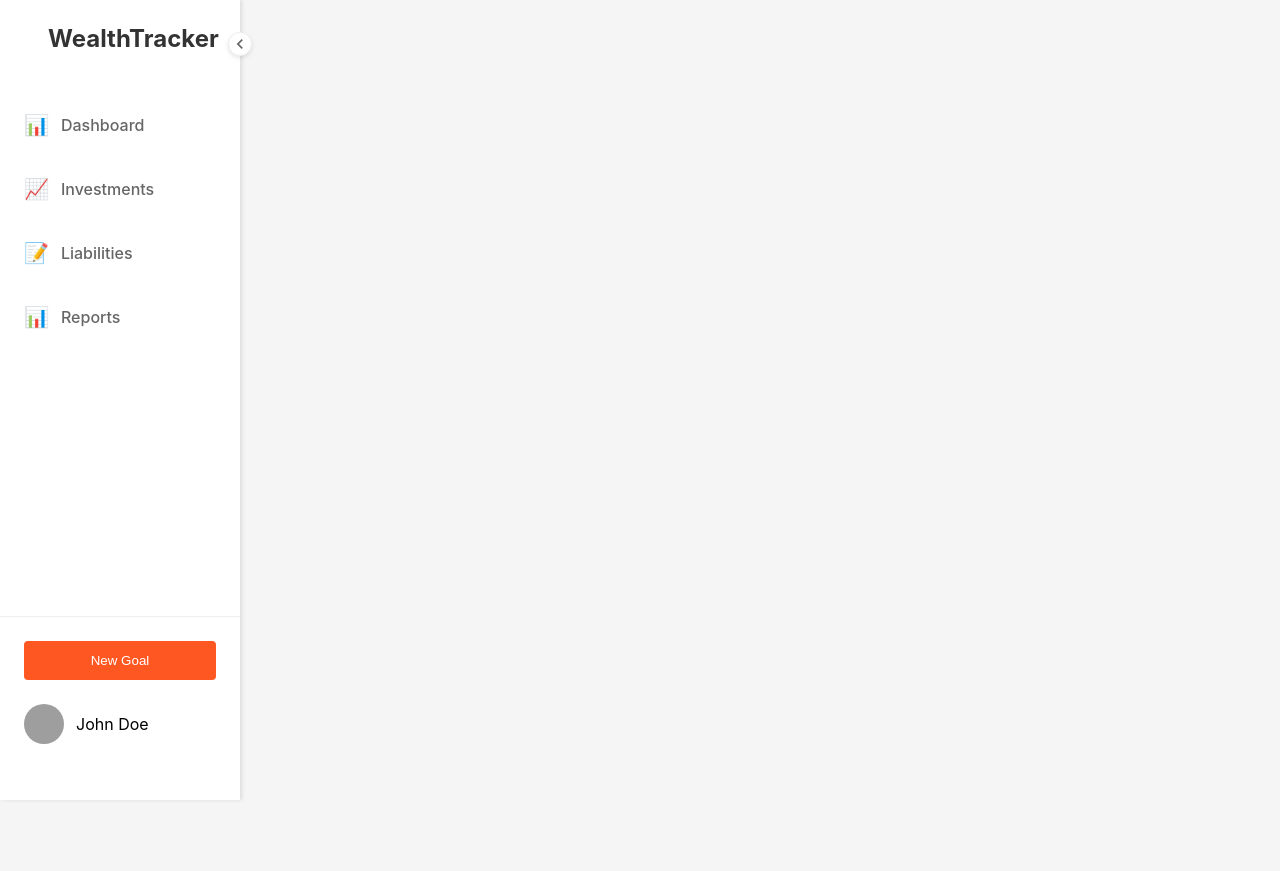
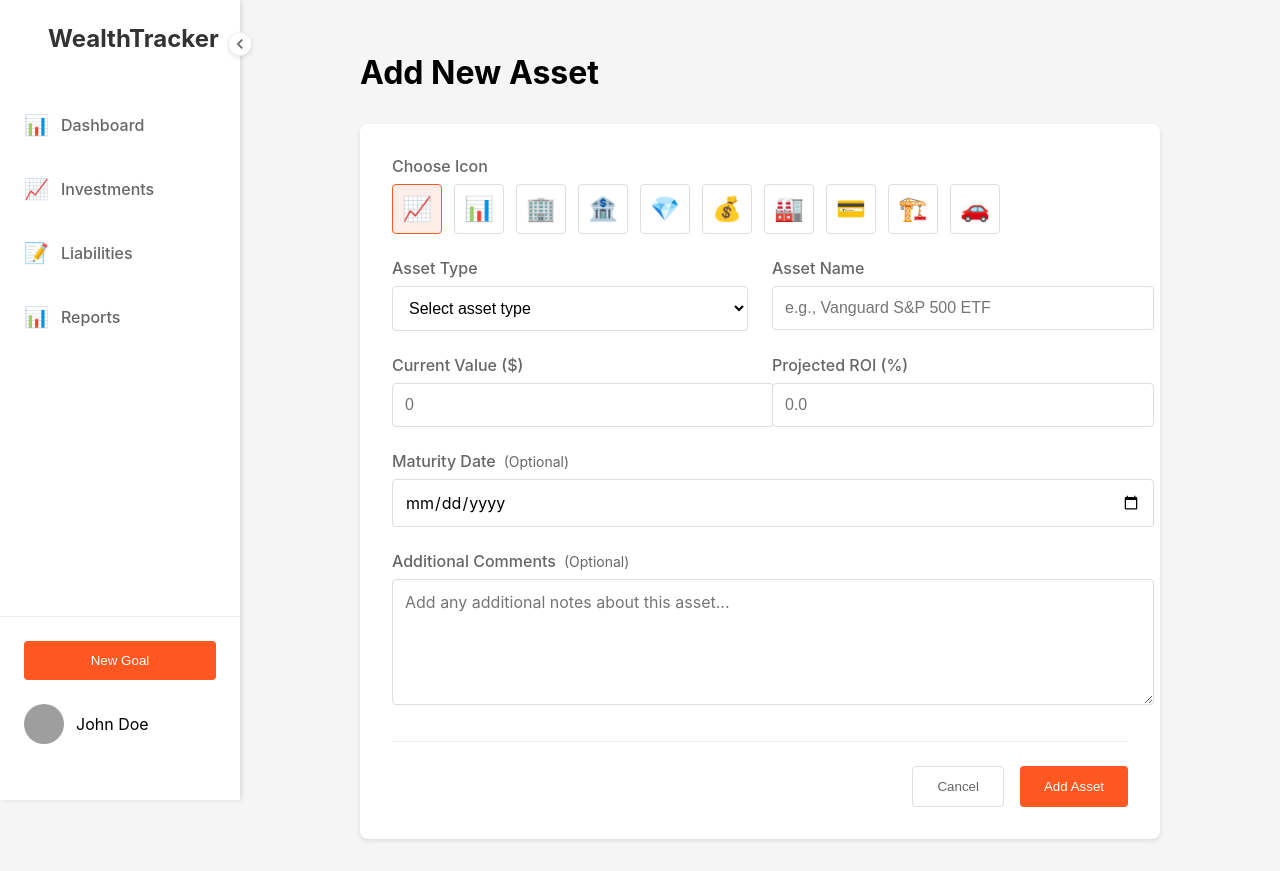
Before and after one commit to priyaaank/fingoose-ui, a React (Create React App) app: page /new-asset in a window 1280 px wide. Before the commit the page ends 800 px from the top, so only its background shows below. Built offline with nearby package versions, Linux system fonts and the light colour scheme; grey boxes are pictures that could not be loaded.

Commit message:
Add a new asset type page

```diff
--- a/src/App.js
+++ b/src/App.js
@@ -4,6 +4,7 @@ import Navbar from './components/Navbar';
 import Dashboard from './pages/Dashboard';
 import About from './pages/About';
 import NewGoal from './pages/NewGoal';
+import NewAsset from './pages/NewAsset';
 import './App.css';
 import './styles/Dashboard.css';
 
@@ -17,6 +18,7 @@ function App() {
             <Route path="/" element={<Dashboard />} />
             <Route path="/about" element={<About />} />
             <Route path="/new-goal" element={<NewGoal />} />
+            <Route path="/new-asset" element={<NewAsset />} />
           </Routes>
         </div>
       </div>
--- a/src/pages/Dashboard.js
+++ b/src/pages/Dashboard.js
@@ -1,5 +1,5 @@
 import React, { useState, useEffect } from 'react';
-import { Link } from 'react-router-dom';
+import { Link, useNavigate } from 'react-router-dom';
 import GoalCard from '../components/FinancialGoals/GoalCard';
 import InvestmentTable from '../components/Investment/InvestmentTable';
 import LiabilitiesTable from '../components/Liabilities/LiabilitiesTable';
@@ -10,6 +10,7 @@ import mockData from '../data/mockData.json';
 function Dashboard() {
   const [data, setData] = useState(null);
   const [loading, setLoading] = useState(true);
+  const navigate = useNavigate();
 
   useEffect(() => {
     // Simulate API call delay
@@ -54,7 +55,16 @@ function Dashboard() {
           ))}
         </div>
 
-        <h1>Assets</h1>
+        <div className="section-header">
+          <h1>Assets</h1>
+          <button
+            className="add-button"
+            onClick={() => navigate('/new-asset')}
+            title="Add new asset"
+          >
+            +
+          </button>
+        </div>
         <InvestmentTable investments={data.investments} />
 
         <h1>Liabilities</h1>
--- /dev/null
+++ b/src/pages/NewAsset.css
@@ -0,0 +1,98 @@
+.new-asset-page {
+  padding: 2rem;
+  max-width: 800px;
+  margin: 0 auto;
+}
+
+.section-header {
+  display: flex;
+  align-items: center;
+  gap: 1rem;
+  margin-bottom: 1rem;
+}
+
+.add-button {
+  width: 32px;
+  height: 32px;
+  border-radius: 50%;
+  border: none;
+  background-color: #ff5722;
+  color: white;
+  font-size: 1.5rem;
+  display: flex;
+  align-items: center;
+  justify-content: center;
+  cursor: pointer;
+  transition: all 0.2s ease;
+  padding: 0;
+  line-height: 1;
+}
+
+.add-button:hover {
+  background-color: #f4511e;
+  transform: scale(1.1);
+}
+
+.asset-form {
+  background: white;
+  padding: 2rem;
+  border-radius: 8px;
+  box-shadow: 0 2px 4px rgba(0,0,0,0.1);
+}
+
+.form-section select {
+  width: 100%;
+  padding: 0.75rem;
+  border: 1px solid #ddd;
+  border-radius: 4px;
+  font-size: 1rem;
+  background-color: white;
+  cursor: pointer;
+}
+
+.form-section select:focus {
+  outline: none;
+  border-color: #ff5722;
+  box-shadow: 0 0 0 2px rgba(255, 87, 34, 0.1);
+}
+
+.optional-label {
+  color: #666;
+  font-size: 0.875rem;
+  font-weight: normal;
+  margin-left: 0.5rem;
+}
+
+.form-section textarea {
+  width: 100%;
+  padding: 0.75rem;
+  border: 1px solid #ddd;
+  border-radius: 4px;
+  font-size: 1rem;
+  font-family: inherit;
+  resize: vertical;
+  min-height: 100px;
+}
+
+.form-section textarea:focus {
+  outline: none;
+  border-color: #ff5722;
+  box-shadow: 0 0 0 2px rgba(255, 87, 34, 0.1);
+}
+
+.form-section input[type="date"] {
+  width: 100%;
+  padding: 0.75rem;
+  border: 1px solid #ddd;
+  border-radius: 4px;
+  font-size: 1rem;
+  font-family: inherit;
+}
+
+.form-section input[type="date"]:focus {
+  outline: none;
+  border-color: #ff5722;
+  box-shadow: 0 0 0 2px rgba(255, 87, 34, 0.1);
+}
+
+/* Inherit other styles from NewGoal.css */
--- /dev/null
+++ b/src/pages/NewAsset.js
@@ -0,0 +1,174 @@
+import React, { useState } from 'react';
+import { useNavigate } from 'react-router-dom';
+import './NewAsset.css';
+
+function NewAsset() {
+  const navigate = useNavigate();
+  const [assetData, setAssetData] = useState({
+    icon: '📈',
+    type: '',
+    name: '',
+    value: '',
+    projectedRoi: '',
+    maturityDate: '',
+    comments: ''
+  });
+
+  const icons = ['📈', '📊', '🏢', '🏦', '💎', '💰', '🏭', '💳', '🏗️', '🚗'];
+  const assetTypes = [
+    'Stocks',
+    'Mutual Funds',
+    'Real Estate',
+    'Fixed Deposits',
+    'Gold Bonds',
+    'Cash',
+    'Corporate Bonds',
+    'Government Securities',
+    'Commodities',
+    'Others'
+  ];
+
+  const handleChange = (e) => {
+    const { name, value } = e.target;
+    setAssetData(prev => ({
+      ...prev,
+      [name]: value
+    }));
+  };
+
+  const handleSubmit = (e) => {
+    e.preventDefault();
+    // Here you would typically save the data
+    console.log('New asset:', assetData);
+    navigate('/');
+  };
+
+  return (
+    <div className="new-asset-page">
+      <div className="page-header">
+        <h1>Add New Asset</h1>
+      </div>
+
+      <form onSubmit={handleSubmit} className="asset-form">
+        <div className="form-section">
+          <label>Choose Icon</label>
+          <div className="icon-selector">
+            {icons.map(icon => (
+              <button
+                key={icon}
+                type="button"
+                className={`icon-option ${assetData.icon === icon ? 'selected' : ''}`}
+                onClick={() => setAssetData(prev => ({ ...prev, icon }))}
+              >
+                {icon}
+              </button>
+            ))}
+          </div>
+        </div>
+
+        <div className="form-row">
+          <div className="form-section">
+            <label htmlFor="type">Asset Type</label>
+            <select
+              id="type"
+              name="type"
+              value={assetData.type}
+              onChange={handleChange}
+              required
+            >
+              <option value="">Select asset type</option>
+              {assetTypes.map(type => (
+                <option key={type} value={type}>{type}</option>
+              ))}
+            </select>
+          </div>
+
+          <div className="form-section">
+            <label htmlFor="name">Asset Name</label>
+            <input
+              type="text"
+              id="name"
+              name="name"
+              value={assetData.name}
+              onChange={handleChange}
+              required
+              placeholder="e.g., Vanguard S&P 500 ETF"
+            />
+          </div>
+        </div>
+
+        <div className="form-row">
+          <div className="form-section">
+            <label htmlFor="value">Current Value ($)</label>
+            <input
+              type="number"
+              id="value"
+              name="value"
+              value={assetData.value}
+              onChange={handleChange}
+              required
+              min="0"
+              placeholder="0"
+            />
+          </div>
+
+          <div className="form-section">
+            <label htmlFor="projectedRoi">Projected ROI (%)</label>
+            <input
+              type="number"
+              id="projectedRoi"
+              name="projectedRoi"
+              value={assetData.projectedRoi}
+              onChange={handleChange}
+              required
+              step="0.1"
+              min="0"
+              placeholder="0.0"
+            />
+          </div>
+        </div>
+
+        <div className="form-section">
+          <label htmlFor="maturityDate">
+            Maturity Date
+            <span className="optional-label">(Optional)</span>
+          </label>
+          <input
+            type="date"
+            id="maturityDate"
+            name="maturityDate"
+            value={assetData.maturityDate}
+            onChange={handleChange}
+            min={new Date().toISOString().split('T')[0]}
+          />
+        </div>
+
+        <div className="form-section">
+          <label htmlFor="comments">
+            Additional Comments
+            <span className="optional-label">(Optional)</span>
+          </label>
+          <textarea
+            id="comments"
+            name="comments"
+            value={assetData.comments}
+            onChange={handleChange}
+            placeholder="Add any additional notes about this asset..."
+            rows="3"
+          />
+        </div>
+
+        <div className="form-actions">
+          <button type="button" className="btn-cancel" onClick={() => navigate('/')}>
+            Cancel
+          </button>
+          <button type="submit" className="btn-save">
+            Add Asset
+          </button>
+        </div>
+      </form>
+    </div>
+  );
+}
+
+export default NewAsset;
```
